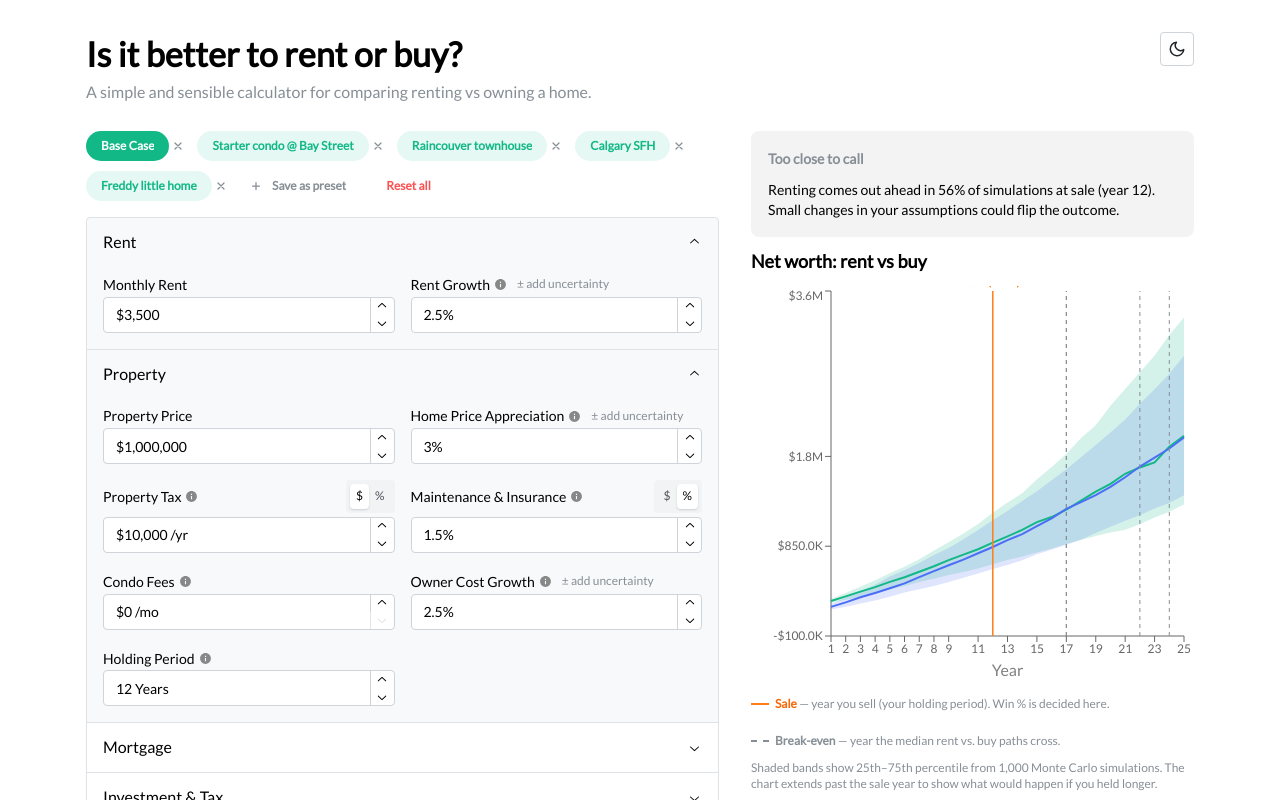
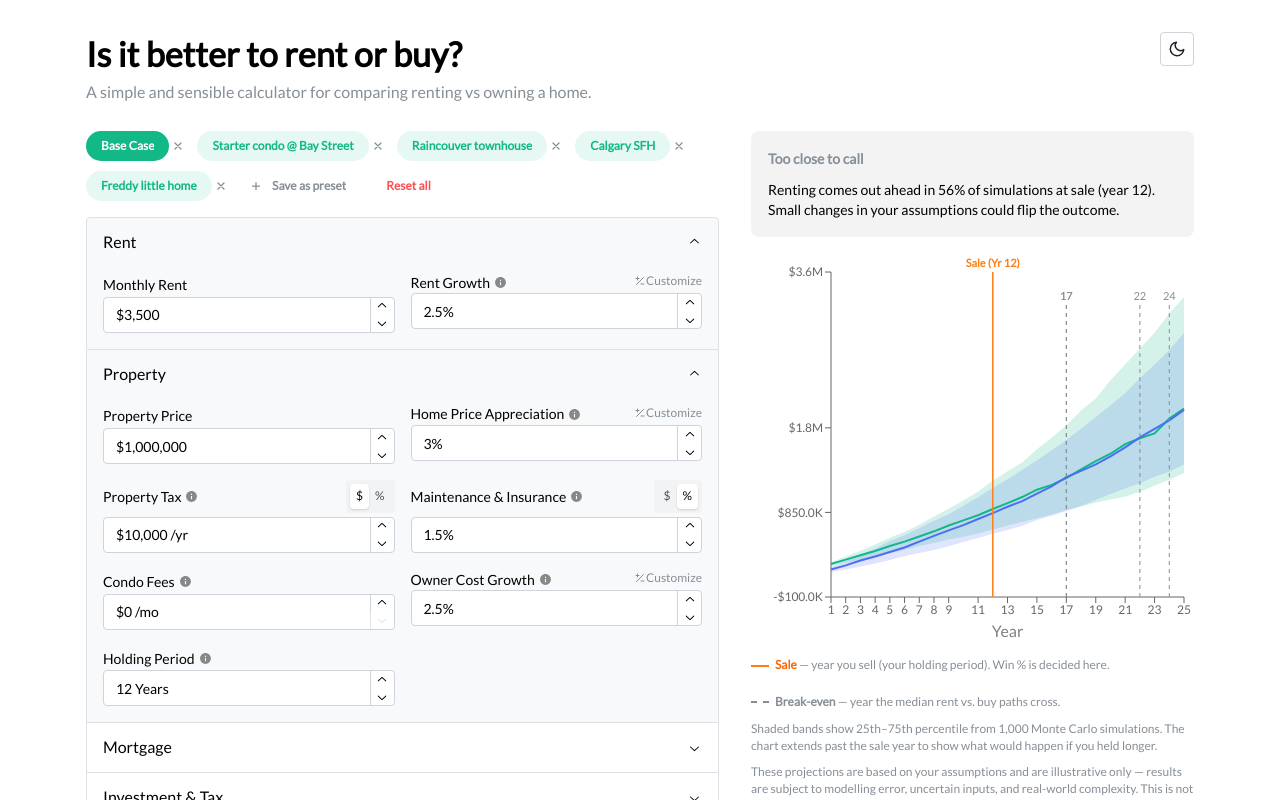
Before and after one commit to low-earth-orbit/rent-vs-buy, a React (Create React App) app: page / in a window 1280 px wide. Shown: the top 800 px of the page. Built offline with nearby package versions, Linux system fonts and the light colour scheme.

Commit message:
UI updates

```diff
--- a/package.json
+++ b/package.json
@@ -7,6 +7,7 @@
     "@mantine/charts": "^7.17.8",
     "@mantine/core": "^7.17.8",
     "@mantine/hooks": "^7.17.8",
+    "@tabler/icons-react": "^3.44.0",
     "@uiw/react-github-corners": "^1.5.16",
     "react": "^18.2.0",
     "react-dom": "^18.2.0",
--- a/src/components/Main.jsx
+++ b/src/components/Main.jsx
@@ -3,7 +3,12 @@ import { Container, Grid } from "@mantine/core";
 import Result from "./Result";
 import UserInputForm from "./UserInputForm";
 import GitHubCorners from "@uiw/react-github-corners";
-import { DEFAULTS, PRESETS, getActivePreset } from "../utils/presets";
+import {
+  DEFAULTS,
+  PRESETS,
+  UNCERTAINTIES,
+  getActivePreset,
+} from "../utils/presets";
 import { validateUserInput } from "../utils/validation";
 import {
   loadInput,
@@ -103,14 +108,24 @@ const Main = () => {
     setActivePresetId(preset.id);
   }
 
-  function toggleFieldExpanded(baseField) {
+  function toggleFieldExpanded(baseField, sigmaField) {
+    const wasExpanded = expandedFields.includes(baseField);
     setExpandedFieldsState((prev) => {
-      const next = prev.includes(baseField)
+      const next = wasExpanded
         ? prev.filter((f) => f !== baseField)
         : [...prev, baseField];
       saveExpandedFields(next);
       return next;
     });
+    // Collapsing acts as "Reset": restore sigma to its global default.
+    if (wasExpanded && sigmaField && UNCERTAINTIES[sigmaField] != null) {
+      setUserInput((prev) => {
+        if (prev[sigmaField] === UNCERTAINTIES[sigmaField]) return prev;
+        const next = { ...prev, [sigmaField]: UNCERTAINTIES[sigmaField] };
+        saveInput(next);
+        return next;
+      });
+    }
   }
 
   function handleSavePreset(name) {
--- a/src/components/NetWorthChart.jsx
+++ b/src/components/NetWorthChart.jsx
@@ -195,13 +195,10 @@ export default function NetWorthChart({ userInput, showBands }) {
         crossovers={crossovers}
         holdingPeriod={userInput.holdingPeriod}
       />
-      <Text fw={600} size="lg">
-        Net worth: rent vs buy
-      </Text>
       <ResponsiveContainer width="100%" height={400}>
         <ComposedChart
           data={chartData}
-          margin={{ top: 5, right: 10, left: 10, bottom: 20 }}
+          margin={{ top: 25, right: 10, left: 10, bottom: 20 }}
         >
           <XAxis
             dataKey="year"
@@ -278,23 +275,28 @@ export default function NetWorthChart({ userInput, showBands }) {
             activeDot={{ r: 4 }}
           />
 
-          {crossovers.map((c, i) => (
+          {crossovers.map((c, i) => {
+            const x = Math.round(c.year);
+            const lineTop = yDomain[0] + (yDomain[1] - yDomain[0]) * 0.9;
+            const labelPrefix = crossovers.length === 1 ? "Break-even Yr " : "";
+            return (
               <ReferenceLine
                 key={i}
-              x={Math.round(c.year)}
+                segment={[
+                  { x, y: yDomain[0] },
+                  { x, y: lineTop },
+                ]}
                 stroke="#868e96"
                 strokeDasharray="4 4"
                 label={{
-                value:
-                  crossovers.length === 1
-                    ? `Break-even ≈ Yr ${c.year.toFixed(0)}`
-                    : `Yr ${c.year.toFixed(0)}`,
+                  value: `${labelPrefix}${x}`,
                   position: "top",
                   fontSize: 11,
                   fill: "#868e96",
                 }}
               />
-          ))}
+            );
+          })}
 
           <ReferenceLine
             x={userInput.holdingPeriod}
@@ -322,11 +324,7 @@ export default function NetWorthChart({ userInput, showBands }) {
         </Group>
         {crossovers.length > 0 && (
           <Group gap={6} wrap="nowrap">
-            <Box
-              w={18}
-              h={0}
-              style={{ borderTop: "2px dashed #868e96" }}
-            />
+            <Box w={18} h={0} style={{ borderTop: "2px dashed #868e96" }} />
             <Text size="xs" c="dimmed">
               <Text span fw={600}>
                 Break-even
@@ -344,7 +342,9 @@ export default function NetWorthChart({ userInput, showBands }) {
         </Text>
       )}
       <Text size="xs" c="dimmed">
-        These projections are based on your assumptions and are illustrative only — results are subject to modelling error, uncertain inputs, and real-world complexity. This is not financial advice.
+        These projections are based on your assumptions and are illustrative
+        only — results are subject to modelling error, uncertain inputs, and
+        real-world complexity. This is not financial advice.
       </Text>
     </Stack>
   );
--- a/src/components/UserInputForm.jsx
+++ b/src/components/UserInputForm.jsx
@@ -111,7 +111,7 @@ export default function UserInputForm({
       onSigmaChange={bind(sigmaField)}
       baseError={errors[baseField]}
       expanded={expandedFields.includes(baseField)}
-      onToggleExpand={() => toggleFieldExpanded(baseField)}
+      onToggleExpand={() => toggleFieldExpanded(baseField, sigmaField)}
       disabled={disabled}
     />
   );
--- a/src/components/UserInputRangeItem.jsx
+++ b/src/components/UserInputRangeItem.jsx
@@ -1,4 +1,5 @@
 import { Anchor, Group, NumberInput, Stack, Text } from "@mantine/core";
+import { IconArrowBackUp, IconPlusMinus } from "@tabler/icons-react";
 import FieldLabel from "./FieldLabel";
 
 const fmt = (n) => String(Number(Number(n).toFixed(2)));
@@ -24,10 +25,7 @@ export default function UserInputRangeItem({
   const low = baseNum - 2 * sigmaNum;
   const high = baseNum + 2 * sigmaNum;
   const rangeKnown =
-    baseValue !== "" &&
-    baseValue != null &&
-    sigma !== "" &&
-    sigma != null;
+    baseValue !== "" && baseValue != null && sigma !== "" && sigma != null;
 
   const composedLabel = (
     <Group justify="space-between" wrap="nowrap" gap="xs">
@@ -37,15 +35,21 @@ export default function UserInputRangeItem({
         type="button"
         size="xs"
         c="dimmed"
-        underline="hover"
         onClick={onToggleExpand}
         disabled={disabled}
-        style={{
-          opacity: disabled ? 0.5 : 1,
-          pointerEvents: disabled ? "none" : "auto",
-        }}
+        underline="never"
       >
-        {expanded ? "remove" : "± add uncertainty"}
+        <span style={{ display: "inline-flex", alignItems: "center" }}>
+          {expanded ? (
+            <>
+              <IconArrowBackUp stroke={2} size={12} /> Reset
+            </>
+          ) : (
+            <>
+              <IconPlusMinus stroke={2} size={12} /> Customize
+            </>
+          )}
+        </span>
       </Anchor>
     </Group>
   );
@@ -65,12 +69,13 @@ export default function UserInputRangeItem({
         max={baseConstraint.max}
         step={baseConstraint.step}
         clampBehavior="none"
+        styles={{ label: { display: "block" } }}
       />
       {expanded && (
         <>
           <NumberInput
             id={sigmaField}
-            size="xs"
+            variant="filled"
             value={2 * sigmaNum}
             onChange={(v) => {
               if (v === "" || v == null) {
@@ -89,9 +94,7 @@ export default function UserInputRangeItem({
             allowNegative={false}
           />
           <Text size="xs" c="dimmed">
-            {rangeKnown
-              ? `range ${fmt(low)}% to ${fmt(high)}%`
-              : "range —"}
+            {rangeKnown ? `range ${fmt(low)}% to ${fmt(high)}%` : "range —"}
           </Text>
         </>
       )}
--- a/src/utils/validation.js
+++ b/src/utils/validation.js
@@ -73,8 +73,16 @@ export function validateUserInput(input) {
       continue;
     }
 
-    if (value < min || value > max) {
-      errors[field] = `Must be between ${min} and ${max}`;
+    const hasMin = min != null;
+    const hasMax = max != null;
+    if ((hasMin && value < min) || (hasMax && value > max)) {
+      if (hasMin && hasMax) {
+        errors[field] = `Must be between ${min} and ${max}`;
+      } else if (hasMin) {
+        errors[field] = `Must be at least ${min}`;
+      } else {
+        errors[field] = `Must be at most ${max}`;
+      }
     }
   }
 
```
Also changed, not shown: 1 other file (tests, documents, lock files or other folders). Lines whose indentation alone changed are shown as unchanged.
